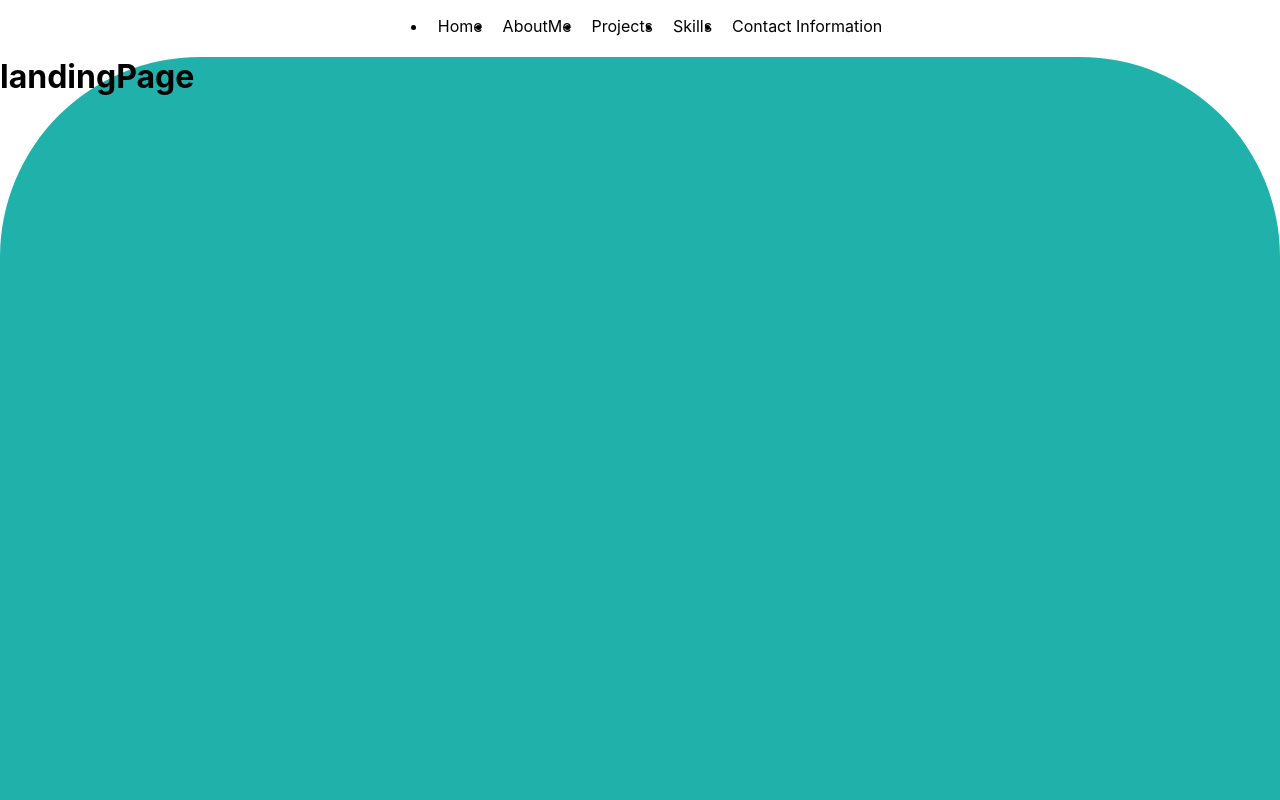
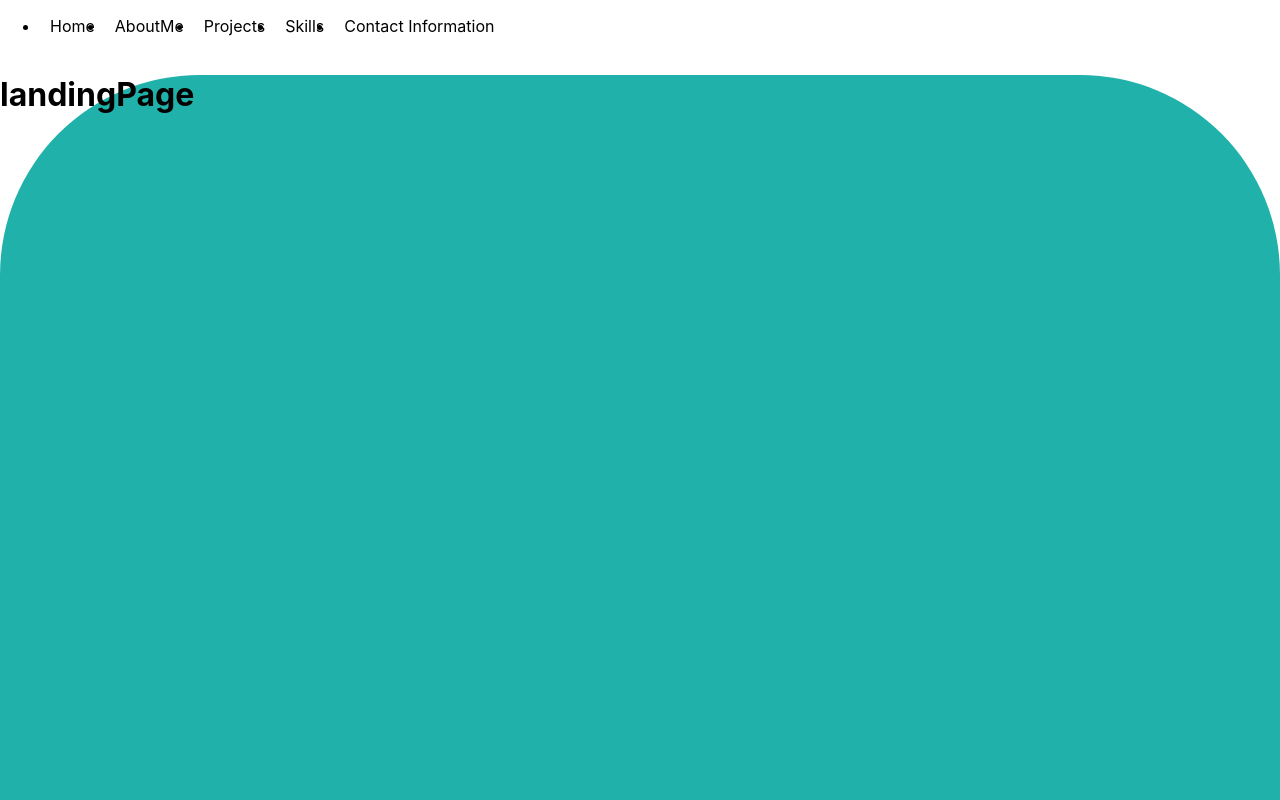
Before and after one commit to chlo84/portfolio, a React (Create React App) app: page / in a window 1280 px wide. Shown: the top 800 px of the page. Built offline with nearby package versions, Linux system fonts and the light colour scheme; the HTML template or start-up script is replaced by a standard one.

Commit message:
made navbar file for css created a floating navbar

```diff
--- a/package.json
+++ b/package.json
@@ -10,6 +10,7 @@
     "react": "^17.0.2",
     "react-bootstrap": "^2.2.0",
     "react-dom": "^17.0.2",
+    "react-router-dom": "^6.2.2",
     "react-scripts": "5.0.0",
     "react-scroll": "^1.8.6",
     "web-vitals": "^2.1.4"
--- a/src/App.css
+++ b/src/App.css
@@ -1,6 +1,4 @@
-.page{
-  height: 100vw;
-}
+
 .carousel{
   height: 400px;
   width: 1500px;
@@ -35,11 +33,3 @@
   border-bottom-left-radius: 200px;
 
 }
-.landingPage{
-background-color: lightseagreen;
-top: -200;
-overflow: visible;
-border-top-right-radius: 200px;
-border-top-left-radius: 200px;
-
-}
--- a/src/components/AboutMe/aboutMe.js
+++ b/src/components/AboutMe/aboutMe.js
@@ -1,10 +1,14 @@
 import React from 'react';
 import Button from 'react-bootstrap/Button';
+
 function AboutMe () {
 return (
     <div className='page AboutMe' id='about'>
         <h1>AboutMe</h1>
     </div>
 )
+
+
+
 }
 export default AboutMe
--- /dev/null
+++ b/src/components/LandingPage/landingPage.css
@@ -0,0 +1,13 @@
+.landingPage{
+    background-color: lightseagreen;
+    top: -200;
+    overflow: visible;
+    border-top-right-radius: 200px;
+    border-top-left-radius: 200px;
+    margin-top: 75px;
+
+    }
+
+.page{
+    height: 100vw;
+      }
--- a/src/components/LandingPage/landingPage.js
+++ b/src/components/LandingPage/landingPage.js
@@ -1,5 +1,6 @@
 import React from 'react';
 import Button from 'react-bootstrap/Button';
+import "./landingPage.css";
 function LandingPage () {
 return (
     <div className='page landingPage' id='home'>
--- /dev/null
+++ b/src/components/Navigation/Navbar.css
@@ -0,0 +1,4 @@
+.Nb{
+    position: fixed;
+    top: 0;
+}
--- a/src/components/Navigation/Navbar.js
+++ b/src/components/Navigation/Navbar.js
@@ -1,10 +1,11 @@
 import React from 'react';
 import { Link } from "react-scroll";
-import Button from 'react-bootstrap/Button'
+import Button from 'react-bootstrap/Button';
+import './Navbar.css';
 function Navbar() {
 return (
 
-    <nav className="navbar navbar-expand-lg navbar-light bg-light">
+    <nav className="Nb navbar navbar-expand-lg navbar-light bg-light">
 
 
    <div className="collapse navbar-collapse" id="navbarNav">
```
Also changed, not shown: 1 other file (tests, documents, lock files or other folders).
